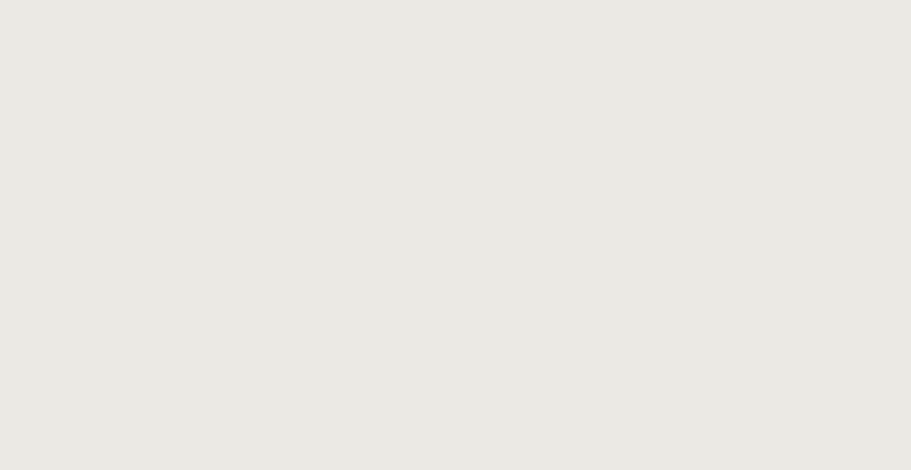
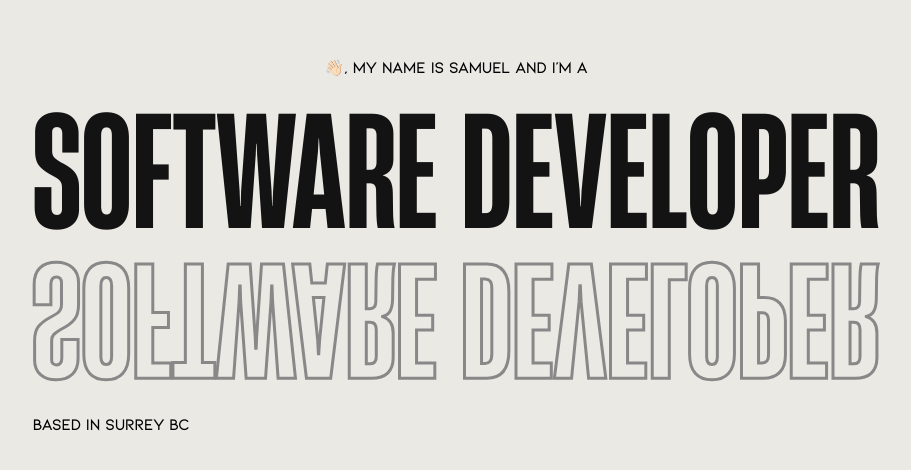
Before and after one commit to samueljsong/portfolio.v4, a React (Vite) app: page /home in a window 1280 px wide. Before the commit this address had no page. Shown: the part 154-624 px from the top of the page, without its empty margins (184-1095 px from the left). Built offline with nearby package versions, Linux system fonts and the light colour scheme.

Commit message:
finished animation and working on homepage

```diff
--- a/src/App.jsx
+++ b/src/App.jsx
@@ -3,6 +3,7 @@ import { Route, Routes, useLocation } from "react-router-dom";
 
 //Pages
 import { LandingPage } from "./pages/LandingPage";
+import { HomePage } from "./pages/HomePage";
 
 //Styles
 import "./App.css";
@@ -13,6 +14,7 @@ function App() {
         <>
             <Routes>
                 <Route path="/" element={<LandingPage />} />
+                <Route path="/home" element={<HomePage />} />
             </Routes>
         </>
     );
--- a/src/components/PageTransition.jsx
+++ b/src/components/PageTransition.jsx
@@ -3,6 +3,7 @@ import gsap from "gsap";
 
 //Hooks
 import { useEffect, useRef, useState } from "react";
+import { useNavigate } from "react-router-dom";
 
 //Styles
 import "../index.css";
@@ -24,10 +25,21 @@ export const PageTransition = () => {
     );
 };
 
-export const pageTransitionHandler = () => {
-    gsap.to(".block", {
+export const pageTransitionHandler = async () => {
+    await gsap.to(".block", {
         stagger: 0.1,
         marginTop: 0,
         duration: 0.5,
     });
+
+    gsap.to(".landing, .copyright", {
+        display: "none",
+    });
+
+    await gsap.to(".block", {
+        stagger: 0.1,
+        marginTop: "100%",
+        duration: 0.7,
+        delay: 0.5,
+    });
 };
--- a/src/index.css
+++ b/src/index.css
@@ -43,7 +43,7 @@
 
 .heading {
     font-family: var(--ff-heading);
-    color: var(--highlight);
+    color: var(--primary);
 }
 
 .heading2 {
--- /dev/null
+++ b/src/pages/HomePage.jsx
@@ -0,0 +1,32 @@
+//Dependencies
+import gsap from "gsap";
+
+//Hooks
+import { useEffect, useRef, useState } from "react";
+
+//Styles
+import "../index.css";
+import "../styles/HomePage.css";
+
+import { useGSAP } from "@gsap/react";
+
+gsap.registerPlugin(useGSAP);
+
+export const HomePage = () => {
+    return (
+        <>
+            <section className="about">
+                <div className="about-info">
+                    <h3 className="text text-md">
+                        👋🏻, my name is Samuel and I'm a
+                    </h3>
+                    <h1 className="heading software">SOFTWARE DEVELOPER</h1>
+                    <h1 className="heading developer">SOFTWARE DEVELOPER</h1>
+                    <h3 className="text location text-md">
+                        based in Surrey BC
+                    </h3>
+                </div>
+            </section>
+        </>
+    );
+};
--- a/src/pages/LandingPage.jsx
+++ b/src/pages/LandingPage.jsx
@@ -3,6 +3,7 @@ import gsap from "gsap";
 
 //Hooks
 import { useEffect, useRef, useState } from "react";
+import { useNavigate } from "react-router-dom";
 
 //Styles
 import "../styles/LandingPage.css";
@@ -29,6 +30,8 @@ export const LandingPage = () => {
     const buttonRef = useRef(null);
     const copyrightRef = useRef(null);
     const page = useRef(null);
+
+    const navigate = useNavigate();
 
     useGSAP(
         () => {
@@ -91,26 +94,26 @@ export const LandingPage = () => {
         });
     };
 
-    const handleClick = () => {
-        gsap.to(buttonRef.current, {
+    const handleClick = async () => {
+        await gsap.to(buttonRef.current, {
             scale: 0.9,
             duration: 0.1,
-        })
-            .then(() => {
-                gsap.to(buttonRef.current, {
-                    scale: 1,
-                    duration: 0.1,
-                });
-            })
-            .then(() => {
-                pageTransitionHandler();
-            });
+        });
+
+        await gsap.to(buttonRef.current, {
+            scale: 1,
+            duration: 0.1,
+        });
+
+        await pageTransitionHandler();
+
+        navigate("/home");
     };
 
     return (
         <>
+            <PageTransition />
             <section ref={page} className="landing">
-                <PageTransition />
                 <div className="landing-container">
                     <div ref={infoRef} className="info-text-container text">
                         <span className="char">p</span>
--- /dev/null
+++ b/src/styles/HomePage.css
@@ -0,0 +1,38 @@
+.about {
+    width: 100%;
+    height: 100vh;
+    display: grid;
+    place-items: center;
+}
+
+.about-info {
+    text-align: center;
+    display: flex;
+    flex-direction: column;
+    gap: 2rem;
+}
+
+.software {
+    font-size: 12vw;
+    line-height: 0.8;
+    /* letter-spacing: 1vw; */
+}
+
+.developer {
+    font-size: 12vw;
+    line-height: 0.8;
+    /* letter-spacing: 1vw; */
+    color: transparent;
+    -webkit-text-stroke-width: 3px;
+    -webkit-text-stroke-color: var(--tertiary);
+
+    transform: scaleY(-1);
+}
+
+.location {
+    text-align: left;
+}
+
+.text-md {
+    font-size: 1.2vw;
+}
```
Also changed, not shown: src/components/Navbar.jsx (added, +21 -0 lines), src/styles/Navbar.css (added).
